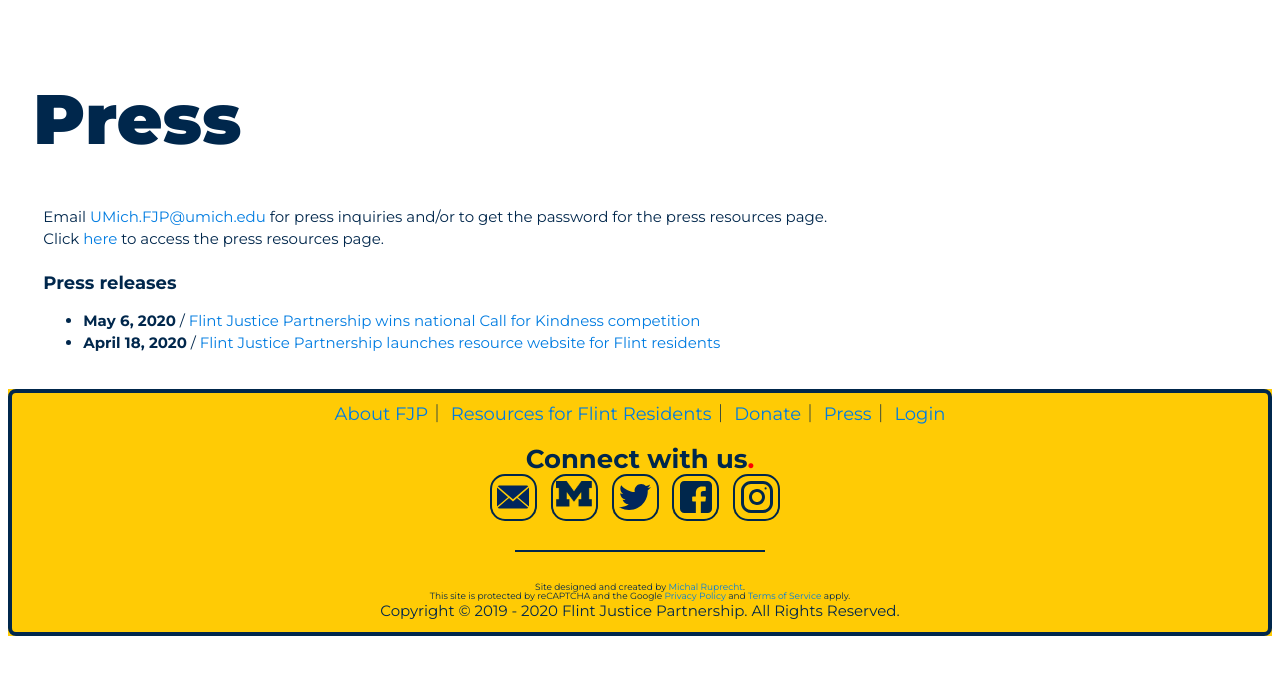
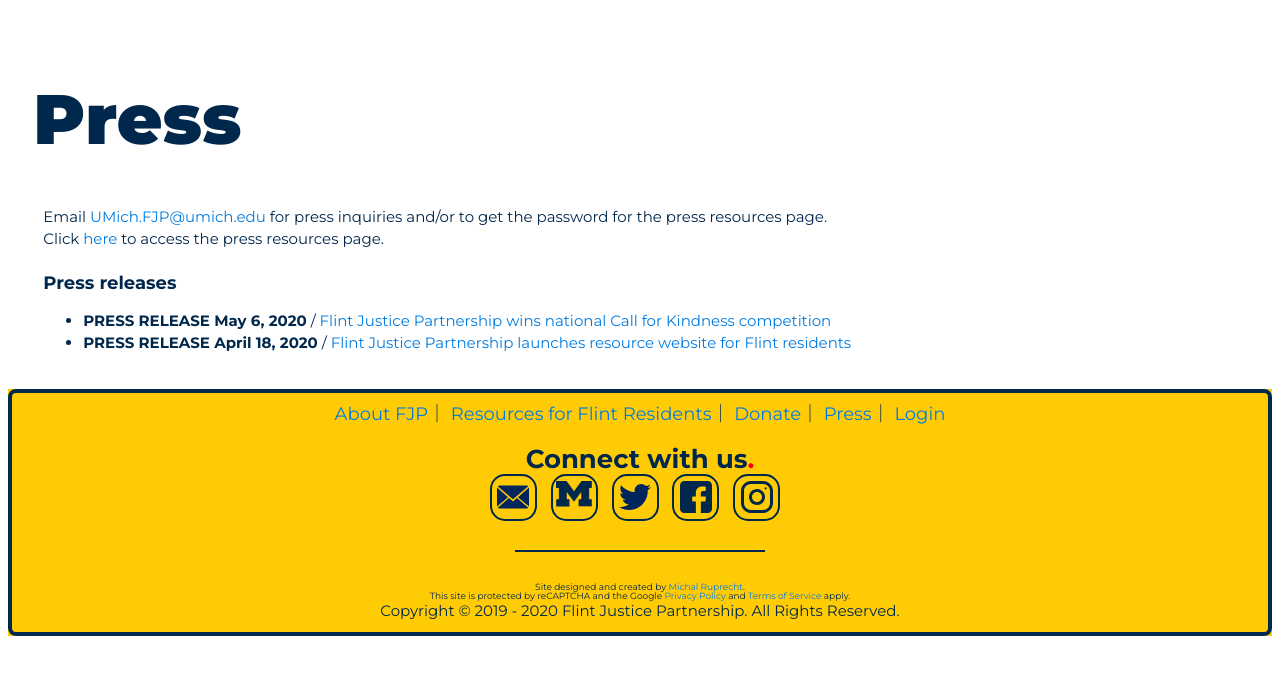
Before and after one commit to umichfjp/umichfjp.github.io, a Jekyll site: the page built from pages/press.html, in a window 1280 px wide. Shown: the top 675 px of the page. Built offline with Jekyll 4.4.1, drawn with Linux system fonts in a browser that asks for light colours.

Commit message:
Update press.html

```diff
--- a/pages/press.html
+++ b/pages/press.html
@@ -18,8 +18,8 @@ title: Press
 
           <br><br><b><big>Press releases</big></b>
           <ul>
-            <li><b>May 6, 2020</b> / <a href="https://umichfjp.github.io/pages/press_releases/flint_justice_partnership_wins_national_call_for_kindness_competition.html">Flint Justice Partnership wins national Call for Kindness competition</a></li>
-            <li><b>April 18, 2020</b> / <a href="https://umichfjp.github.io/pages/press_releases/flint_justice_partnership_launches_resource_website_for_flint_residents.html">Flint Justice Partnership launches resource website for Flint residents</a></li>
+            <li><b>PRESS RELEASE May 6, 2020</b> / <a href="https://umichfjp.github.io/pages/press_releases/flint_justice_partnership_wins_national_call_for_kindness_competition.html">Flint Justice Partnership wins national Call for Kindness competition</a></li>
+            <li><b>PRESS RELEASE April 18, 2020</b> / <a href="https://umichfjp.github.io/pages/press_releases/flint_justice_partnership_launches_resource_website_for_flint_residents.html">Flint Justice Partnership launches resource website for Flint residents</a></li>
           </ul>
         </h3>
         </div><br />
```
